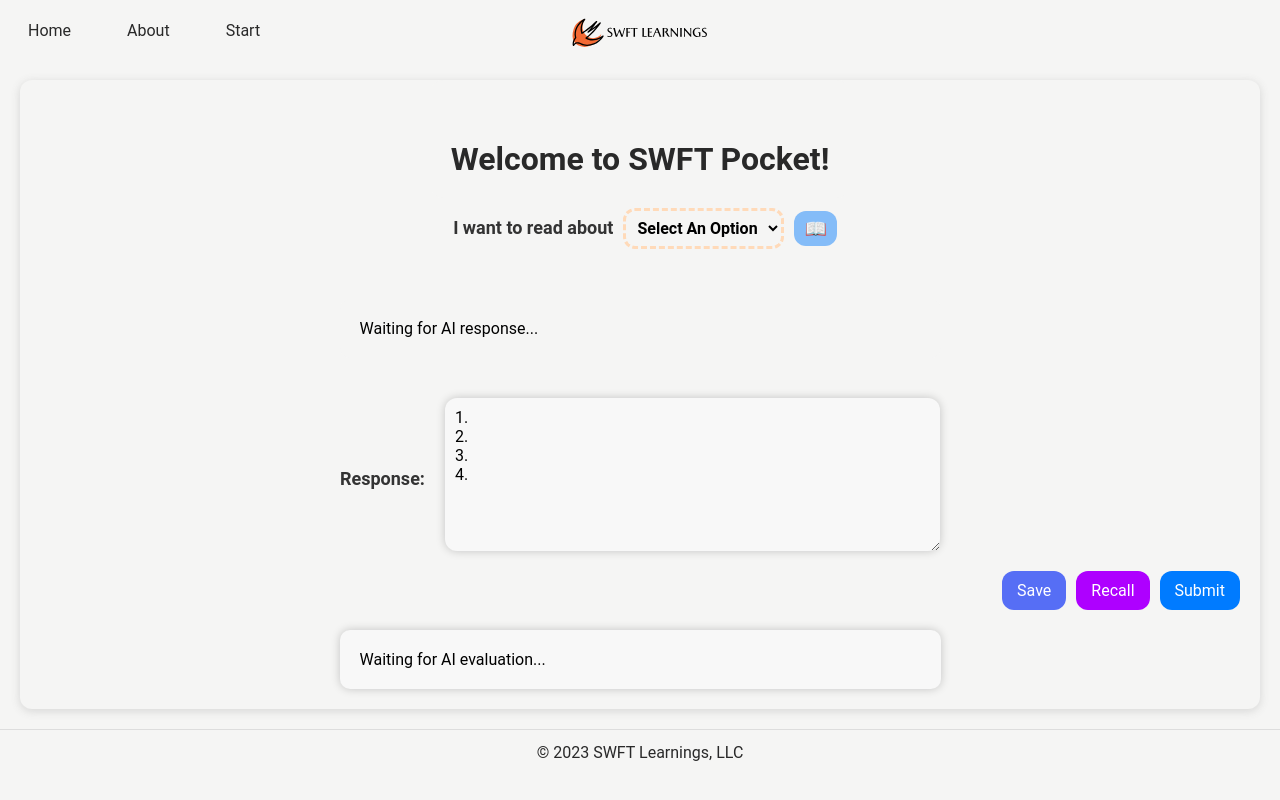
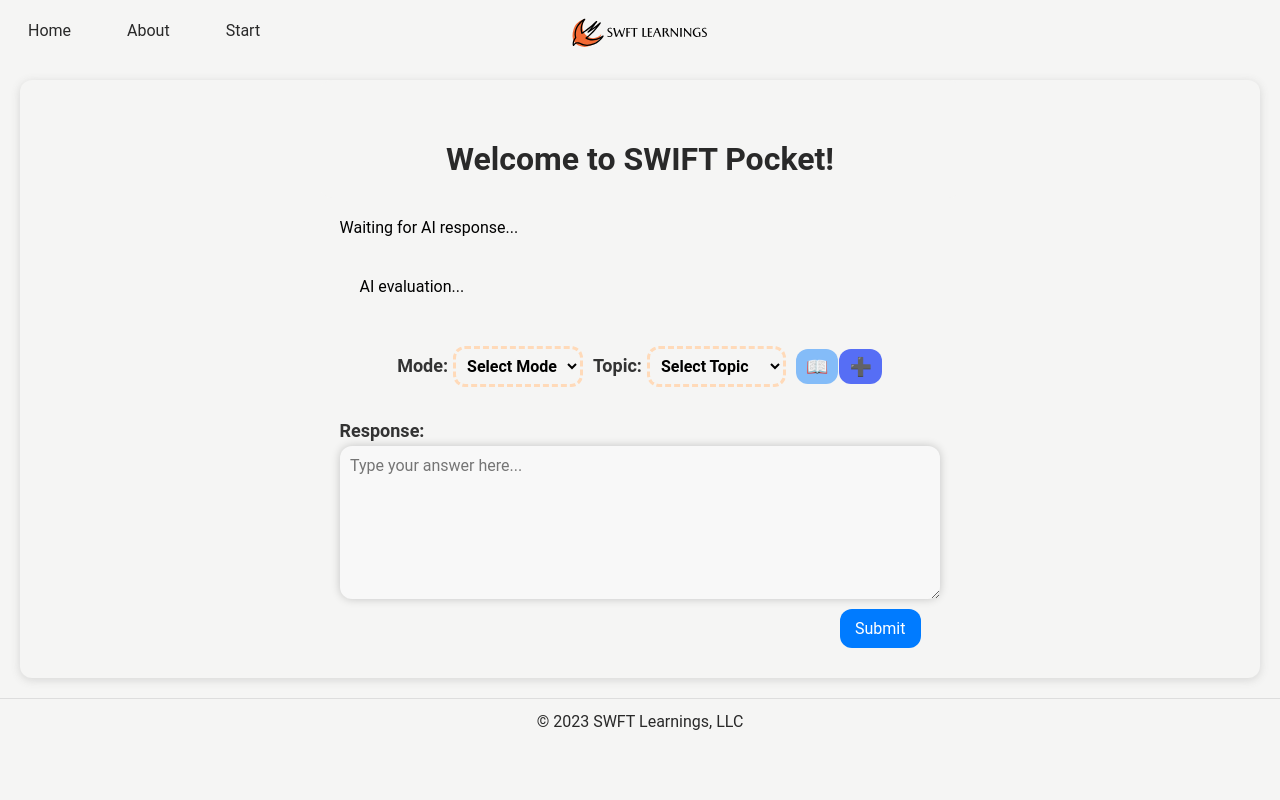
Before and after one commit to GPVcode/SWFTL-project, a React (Create React App) app in the folder client/: page /interface in a window 1280 px wide. Built offline with nearby package versions, Linux system fonts and the light colour scheme; a web font is replaced by a local one.

Commit message:
did a lto

```diff
--- a/client/src/CSS/App.css
+++ b/client/src/CSS/App.css
@@ -135,7 +135,7 @@ main {
 
 /* Handle */
 ::-webkit-scrollbar-thumb {
-  background: #888; /* Color of the handle */
+  background: #f5f5f4; /* Color of the handle */
   border-radius: 6px; /* Round the corners of the handle */
 }
 
--- a/client/src/CSS/ExerciseDetail.css
+++ b/client/src/CSS/ExerciseDetail.css
@@ -1,7 +1,4 @@
-/* Add background color for the answer and feedback portion */
-.answer {
-  background-color: #f9f9f9; /* Example color */
-}
+
 
 .evaluation-box {
   background-color: #f9f9f9; /* Example color */
--- a/client/src/CSS/List.css
+++ b/client/src/CSS/List.css
@@ -98,7 +98,7 @@
 }
 
 .list-title{
-    margin: 0 20px;
+    margin-left: 140px;
     font-family: 'Libre Baskerville', serif;
 }
 
--- a/client/src/CSS/Select.css
+++ b/client/src/CSS/Select.css
@@ -11,42 +11,79 @@
 
 }
 
-
 .select {
   display: flex;
+  /* flex-direction: column;
+  align-items: center; */
   justify-content: center;
+  flex-wrap: wrap;
+  min-width: 100%;
+  padding-bottom: 20px;
+}
+
+
+.mode {
+  display: flex;
   align-items: center;
-  flex-wrap: wrap; /* Allow elements to wrap on smaller screens */
-  max-width: 600px;
-  margin-bottom: 20px;
+  padding: 10px 10px 10px 0px;
+  font-weight: bold;
+}
+
+.mode p {
+  font-size: 18px;
+  color: #333;
+  margin-right: 5px;
 }
 
 .topic {
   display: flex;
   align-items: center;
-  padding: 10px 10px;
+  padding: 10px 10px 10px 0px;
+  font-weight: bold;
+
 }
 
 .topic p {
   font-size: 18px;
-  font-weight: bold;
   color: #333;
-  margin-right: 10px; /* Add margin to create space between sentence and select */
+  margin-right: 5px;
 }
 
 .topic-select {
   flex: 1 1;
   padding: 7px;
-  /* background-color: #c9c9c9; */
   max-width: 200px;
   border: #FFDAB9;
   border-style: dashed;
-  border-radius: 12px
+  border-radius: 12px;
+}
+
+.journal-topic-select{
+  flex: 1 1;
+  padding: 7px;
+  max-width: 200px;
+  border: #FFDAB9;
+  border-style: dashed;
+  border-radius: 12px;
+}
+
+.exercise-topic{
+  display: flex;
+  align-items: center;
+  font-weight: bold;
+  padding: 0px 10px 0px 10px;
+}
+
+.exercise-topic p {
+  font-size: 18px;
+  font-weight: bold;
+  color: #333;
+  margin-right: 5px; /* Add margin to create space between sentence and select */
 }
 
 .submit-btn {
-  display: flex; /* Display the button as a flex item */
-  align-items: center; /* Center-align the button vertically */
+  display: flex;
+  align-items: center;
 }
 
 .generate-excercise-btn {
@@ -58,32 +95,68 @@
   border-radius: 12px;
   cursor: pointer;
   transition: 0.4s ease-in;
+  margin-right: 1px
 }
 
 .generate-excercise-btn:hover{
   background-color: #0056b3;
 }
 
+.recall-btn {
+  background-color: #ae00ff;
+  padding: 7px 10px;
+  font-size: 18px;
+  color: #fff;
+  border: none;
+  border-radius: 12px;
+  cursor: pointer;
+  transition: 0.4s ease-in;
+
+}
+
+.recall-btn:hover {
+  background-color: #4a026c;
+}
+
+.save-btn {
+  background-color: #566ef5;
+  padding: 7px 10px;
+  font-size: 18px;
+  color: #fff;
+  border: none;
+  border-radius: 12px;
+  cursor: pointer;
+  transition: 0.4s ease-in;
+  margin-right: 1px;
+}
+
+.save-btn:hover {
+  background-color: rgb(102, 3, 151);
+}
+
 /* Response Section */
-.response {
-  background-color: #f5f5f4;
+.response{
+	/* background-color: #94944a; */
     	padding: 20px;
-  border-radius: 10px;
-  /* box-shadow: 0 0 10px rgba(0, 0, 0, 0.2); */
 	    max-width: 600px;
-  margin: 20px;
     	min-width: 601px;
 }
-
 .solution-response{
-  background-color: #f8f8f8;
   padding: 20px;
-  border-radius: 10px;
-  box-shadow: 0 0 10px rgba(0, 0, 0, 0.2);
   max-width: 600px;
   margin: 0 20px 20px 20px;
   min-width: 601px;
 }
+
+.solution-response {
+  /* background-color: #94944a; */
+  padding: 20px;
+  max-width: 600px;
+  margin: 0 20px 20px 20px;
+  min-width: 601px;
+}
+
+
 .ai-response p {
   font-size: 16px;
   color: #333;
@@ -92,29 +165,29 @@
 
 /* Style for empty response */
 .ai-response:empty::before {
-  content: "Waiting for AI response..."; /* Text for the empty state */
+
   font-size: 16px;
-  color: #888; /* Use a lighter color for the text */
+  color: #888;
   text-align: center;
   display: block;
 }
 
 .user-answer {
   display: flex;
-  /* flex-direction: column; */
-  align-items: center; /* Center-align child elements horizontally */
-  text-align: center; /* Center-align text horizontally */
-  padding: 20px 20px 10px 20px; /* Add padding for spacing */
+  flex-direction: column;
+  align-items: center;
+  text-align: center;
+  padding: 0px 20px 0px 20px;
   min-width: 640px;
 }
-
 
 /* User Answer Section */
 .user-answer p {
   font-size: 18px;
   font-weight: bold;
   color: #333;
-  /* margin-bottom: 10px; */
+  width: 100%;
+  text-align: left;
 }
 
 .user-answer textarea {
@@ -125,18 +198,15 @@
   border-radius: 12px;
   box-shadow: 0 0 10px rgba(0, 0, 0, 0.2);
   max-width: 600px;
-    margin: 0px 0px 10px 20px;
   font-size: 16px;
   resize: vertical;
-
 }
 
 .submit-answer-btn-container {
   width: 100%;
   display: flex;
   justify-content: flex-end;
-  margin-bottom: 20px;
-  margin-right: 40px;
+  margin: 10px 40px 30px 0px;
 }
 
 
@@ -154,67 +224,30 @@
   background-color: #0056b3;
 }
 
-.recall-btn {
-  background-color: #ae00ff;
-  color: #fff;
-  border: none;
-  border-radius: 12px;
-  padding: 10px 15px;
-  margin-right: 10px;
-  cursor: pointer;
-  transition: background-color 0.3s ease;
-}
 
-.recall-btn:hover {
-  background-color: #4a026c;
-}
-
-.save-btn {
-  background-color: #566ef5;
-  color: #fff;
-  border: none;
-  border-radius: 12px;
-  padding: 10px 15px;
-  margin-right: 10px;
-  cursor: pointer;
-  transition: background-color 0.3s ease;
-}
-
-.save-btn:hover {
-  background-color: rgb(102, 3, 151);
-}
 
 /* Media query for mobile */
 @media screen and (max-width: 768px) {
   .select {
     display: flex;
-    flex-direction: column; /* Stack elements vertically on mobile */
-    align-items: center; /* Center-align elements */
+    flex-direction: column;
+    align-items: center;
   }
   .submit-btn {
     display: flex;
     justify-content: center;
   }
 
-  .generate-excercise-btn {
-    background-color: #84bcf8;
-    padding: 7px 81px;
-    font-size: 18px;
-    color: #fff;
-    border: none;
-    border-radius: 12px;
-    cursor: pointer;
-    transition: 0.4s ease-in;
-}
 
-  .topic{
+  .exercise-topic{
     display: block;
   }
-  .topic p {
+  .exercise-topic p {
     display: block;
     text-align: center;
     justify-content: center;
-    padding: 10px 10px;
+    font-weight: bold;
+    padding: 10px 0px 0px 10px;
     margin: 0;
   }
 }
--- a/client/src/components/Exercises/ExerciseDetail.jsx
+++ b/client/src/components/Exercises/ExerciseDetail.jsx
@@ -23,9 +23,7 @@ const ExerciseDetail = () => {
   );
 
   const parsedReadingExercise = reactHTMLParser(modifiedReadingExercise);
-  console.log("parsed", parsedReadingExercise)
 
-  // const parsedReadingExercise = reactHTMLParser(exercise.readingExercise);
   const parsedEval = exercise.evaluation
   .split(/\d+\./)
   .filter(Boolean)
--- a/client/src/components/Interface/Interface.jsx
+++ b/client/src/components/Interface/Interface.jsx
@@ -1,32 +1,57 @@
 import React, { useState } from 'react';
 import '../../CSS/Select.css'; // Import your custom CSS for styling
 import { useDispatch, useSelector } from 'react-redux';
-import { setResponse, setAiEvaluation, selectOpenAIResponse, selectAiEvaluation } from '../../slices/openaiSlice';
+import {
+    setResponse,
+    setAiEvaluation,
+    selectOpenAIResponse,
+    selectAiEvaluation,
+} from '../../slices/openaiSlice';
+import {
+    selectSavedExercises,
+} from '../../slices/exerciseSlice';
 import reactHTMLParser from 'react-html-parser';
+// import ExerciseList from '../Exercises/ExerciseList';
 
 
 const Interface = () => {
     const dispatch = useDispatch();
     const response = useSelector(selectOpenAIResponse);
-    // this is for later
     const aiEvaluation = useSelector(selectAiEvaluation);
+    const savedExercises = useSelector(selectSavedExercises);
+
+    console.log("savedExercises", savedExercises);
 
     const [selectedTopic, setSelectedTopic] = useState(''); // Initialize with an empty string
     const [isLoading, setIsLoading] = useState(false); // Add a state variable for loading
-    const [userAnswer, setUserAnswer] = useState('1.\n2.\n3.\n4.\n')
-
+    const [userAnswer, setUserAnswer] = useState('')
+    const [ mode, setMode ] = useState('')
 
     const handleGenerateTopic = async () => {
-        if (selectedTopic !== '') {
+        if (selectedTopic !== '' && mode !== '') {
             setIsLoading(true);
+
+            if (mode === 'Reading Comprehension' && selectedTopic !== '') {
+                setUserAnswer('1.\n2.\n3.\n4.\n'); // Set userAnswer for Reading mode and valid topic
+            } else if(mode === 'Journaling' && selectedTopic !== ''){
+                setUserAnswer('');
+            }
+
+            dispatch(setResponse(''));
+            dispatch(setAiEvaluation(''));
+
             try {
                 const openAIResponse = await fetch(`http://localhost:3333/api/generate-prompt`, {
                     method: 'POST',
                     headers: {
                         'Content-Type': 'application/json',
                     },
-                    body: JSON.stringify({ topic: selectedTopic }),
+                    body: JSON.stringify({
+                        topic: selectedTopic,
+                        mode: mode
+                    }),
                 });
+
                 const responseData = await openAIResponse.json();
                 dispatch(setResponse(responseData.message.content));
             } catch (error) {
@@ -34,7 +59,9 @@ const Interface = () => {
             } finally {
                 setIsLoading(false);
             }
-        };
+        } else {
+            alert('Please pick a mode and a topic before generating a response.');
+        }
     };
 
     // Not doing this yet
@@ -43,6 +70,7 @@ const Interface = () => {
     };
 
     const handleUserAnswerSubmit = async () => {
+        setIsLoading(true);
         try{
             const openAIResponse = await fetch(`http://localhost:3333/api/generate-prompt`, {
                 method: 'POST',
@@ -50,14 +78,15 @@ const Interface = () => {
                     'Content-Type': 'application/json',
                 },
                 body: JSON.stringify({
+                    mode: mode,
                     topic: selectedTopic,
                     readingExcercise: response,
                     answer: userAnswer,
                 }),
             });
             const responseData = await openAIResponse.json();
+            setIsLoading(false);
             // CREATE ACTION TO HANDLE AI'S EVALUATION OF THE USER RESPONSE
-            console.log("Evaluation Response: ", responseData.message.content)
             dispatch(setAiEvaluation(responseData.message.content));
         } catch(error){
             console.error('Error fetching response from OpenAI:', error);
@@ -66,24 +95,36 @@ const Interface = () => {
 
     const handleSave = async () => {
         try {
+            if(aiEvaluation){
                 const saveResponse = await fetch(`http://localhost:3333/api/save-excercise`, {
                     method: 'POST',
                     headers: {
                         'Content-Type': 'application/json',
                     },
                     body: JSON.stringify({
+                        mode: mode,
                         topic: selectedTopic,
                         readingExercise: response,
                         answer: userAnswer,
                         evaluation: aiEvaluation
                     }),
                 });
+                setMode('');
+                setSelectedTopic('');
+                setIsLoading(false);
+                setUserAnswer('');
+                dispatch(setResponse(''));
+                dispatch(setAiEvaluation(''));
 
                 if (saveResponse.ok) {
                     alert('Exercise saved successfully!');
                 } else {
                     alert('Error saving exercise. Please try again later.');
                 }
+            } else if (!aiEvaluation) {
+                alert('Please finish your exercise before saving.')
+            }
+
         } catch (error) {
             console.error('Error fetching response from OpenAI:', error);
             alert('Error saving exercise. Please try again later.');
@@ -94,18 +135,59 @@ const Interface = () => {
 
   return (
    <div className="app-container">
+    <div className="worksheet">
         <header>
-                <h1>Welcome to SWFT Pocket!</h1>
+                <h1>Welcome to SWIFT Pocket!</h1>
         </header>
+        <div className="response">
+            <div className="ai-response">
+                {
+                    response ? (
+                        <p>{parsedResponse}</p>
+                    ) : (
+                        <div className="empty-response">Waiting for AI response...</div>
+                    )
+                }
+            </div>
+        </div>
+
+        <div className="solution-response">
+            <div className="ai-response">
+                {isLoading ? (
+                    <div className="loader">Loading...</div>
+                ) : (
+                    aiEvaluation ? (
+                        <p>{parsedEval}</p>
+                    ) : (
+                        <div className="empty-response">AI evaluation...</div>
+                    )
+                )}
+            </div>
+        </div>
+
         <div className="select">
+            <div className="mode">
+                <p>Mode:</p>
+                <select
+                    className='topic-select'
+                    value={mode}
+                    onChange={(e) => setMode(e.target.value)}
+                >
+                    <option value="" disabled defaultValue={''}>Select Mode</option>
+                    <option value="Reading">Reading</option>
+                    <option value="Journaling">Journaling</option>
+
+                </select>
+            </div>
             <div className="topic">
-            <p>I want to read about</p>
+                <p>Topic:</p>
+                { mode !== 'Journaling' ?
                     <select
                     className='topic-select'
                     value={selectedTopic}
                     onChange={(e) => setSelectedTopic(e.target.value)}
                     >
-                <option value="" disabled defaultValue={''}>Select An Option</option>
+                        <option value="" disabled defaultValue={''}>Select Topic</option>
                         <option value="History">History</option>
                         <option value="Science">Science</option>
                         <option value="Programming">Programming</option>
@@ -115,24 +197,38 @@ const Interface = () => {
                         <option value="Sports">Sports</option>
                         <option value="Fiction">Fiction</option>
                         <option value="Fantasy">Fantasy</option>
+                        <option value="Generate a random topic">Random</option>
+                    </select> :
+                    <select
+                    className='journal-topic-select'
+                    value={selectedTopic}
+                    onChange={(e) => setSelectedTopic(e.target.value)}
+                    >
+                        <option value="" disabled defaultValue={''}>Select Topic</option>
+                        <option vaue="my day">My Day</option>
+                        <option vaue="Gratitude">Gratitude</option>
+                        <option value="Adventure">Adventure</option>
+                        <option value="Resilience">Resilience</option>
+                        <option value="Creativity">Creativity</option>
+                        <option value="Serenity">Serenity</option>
+                        <option value="Growth">Growth</option>
+                        <option value="Harmony">Harmony</option>
+                        <option value="Discovery">Discovery</option>
+                        <option value="Inspiration">Inspiration</option>
+                        <option value="Joy">Joy</option>
                     </select>
+                }
             </div>
             <div className="submit-btn">
                 <button onClick={handleGenerateTopic} className="generate-excercise-btn">📖</button>
-            </div>
-        </div>
-
-        <div className="response">
-            <div className="ai-response">
-                {isLoading ? (
-                    <div className="loader">Loading...</div>
-                ) : (
-                    response ? (
-                        <p>{parsedResponse}</p>
-                    ) : (
-                        <div className="empty-response">Waiting for AI response...</div>
-                    )
-                )}
+                <button
+                    onClick={handleSave}
+                    // disabled={!aiEvaluation}
+                    className='save-btn'
+                >
+                    ➕
+                </button>
+                {/* <button onClick={() => console.log("hide reading prompt")} className='recall-btn'>👁️‍🗨️</button> */}
             </div>
         </div>
 
@@ -144,24 +240,14 @@ const Interface = () => {
             onChange={handleUserAnswerChange}
             placeholder="Type your answer here..."
             ></textarea>
-        </div>
             <div className="submit-answer-btn-container">
-            <button onClick={handleSave} className='save-btn'>Save</button>
-            <button onClick={() => console.log("hide reading prompt")} className='recall-btn'>Recall</button>
                 <button onClick={handleUserAnswerSubmit} className='submit-answer-btn'>Submit</button>
             </div>
-        <div className="solution-response">
-            <div className="ai-response">
-                {isLoading ? (
-                    <div className="loader">Loading...</div>
-                ) : (
-                    aiEvaluation ? (
-                        <p>{parsedEval}</p>
-                    ) : (
-                        <div className="empty-response">Waiting for AI evaluation...</div>
-                    )
-                )}
         </div>
+    </div>
+
+        <div className="exercise-list">
+            {/* <ExerciseList mode={mode} /> */}
         </div>
 
    </div>
--- a/client/src/slices/exerciseSlice.js
+++ b/client/src/slices/exerciseSlice.js
@@ -9,10 +9,14 @@ export const exerciseSlice = createSlice({
         setSavedExercises: (state, action) => {
             state.savedExercises = action.payload;
         },
+        deleteExercises: (state, action) => {
+            const exerciseIdsToDelete = action.payload;
+            state.savedExercises = state.savedExercises.filter(exercise => !exerciseIdsToDelete.includes(exercise._id));
+        },
     },
 });
 
-export const { setSavedExercises } = exerciseSlice.actions;
+export const { setSavedExercises, deleteExercises } = exerciseSlice.actions;
 
 export const selectSavedExercises = (state) => state.exercises.savedExercises;
 
```
Also changed, not shown: client/src/components/Exercises/ExerciseList.jsx (+28 -6 lines), client/src/components/Interface/InterfaceList.jsx (added, +17 -0 lines), 2 other files (tests, documents, lock files or other folders). Lines whose indentation alone changed are shown as unchanged.
